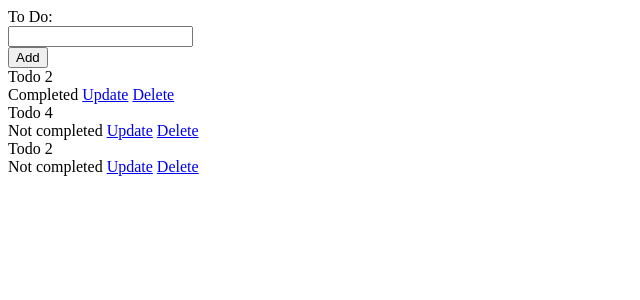
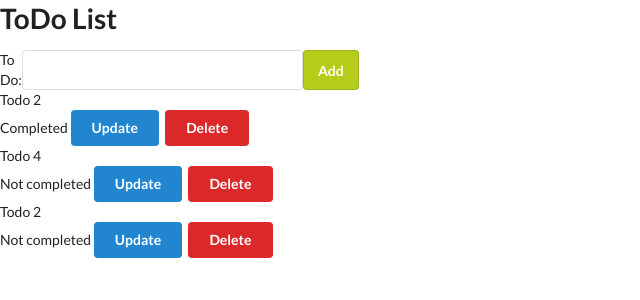
Before and after one commit to jeffnk05/flask-todoapp, a Flask app: page / in a window 1280 px wide. Shown: the top 300 px of the page, without its empty margins (0-640 px from the left). Run offline with Flask 2, Linux system fonts and the light colour scheme; data comes from the database, SQL or seed files in the repository.

Commit message:
Add some styling

```diff
--- a/templates/base.html
+++ b/templates/base.html
@@ -4,29 +4,31 @@
     <meta charset="UTF-8">
     <meta http-equiv="X-UA-Compatible" content="IE=edge">
     <meta name="viewport" content="width=device-width, initial-scale=1.0">
+    <link rel="stylesheet" href="https://cdnjs.cloudflare.com/ajax/libs/semantic-ui/2.4.1/semantic.min.css">
+    <script src="https://cdn.jsdelivr.net/npm/semantic-ui@2.4.2/dist/semantic.min.js"></script>
     <title>To Do App</title>
 </head>
 <body>
-
-    <form action="{{ url_for('add') }}" method="post">
-        <div>
+    <h1>ToDo List</h1>
+    <form class="ui form" action="{{ url_for('add') }}" method="post">
+        <div class="ui input">
             <label for="title">To Do:</label><br>
-            <input type="text" name="title"><br>
-            <input type="submit" value="Add">
+            <input class="ui input" type="text" name="title"><br>
+            <input class="ui olive button" type="submit" value="Add">
         </div>
     </form>
     {% for todo in todo_list %}
-        <div>
-            {{ todo.title }}
-        </div>
+        <div class="ui fluid container">
+            <div> {{ todo.title }} </div>
         {% if todo.complete == False %}
             <span>Not completed</span>
         {% else %}
             <span>Completed</span>
         {% endif %}
 
-        <a href="{{ url_for('update' , id=todo.id) }}">Update</a>
-        <a href="{{ url_for('delete' , id=todo.id) }}">Delete</a>
+        <a class="ui button primary" href="{{ url_for('update' , id=todo.id) }}">Update</a>
+        <a class="ui red button" href="{{ url_for('delete' , id=todo.id) }}">Delete</a>
+        </div>
     {% endfor %}
 </body>
 </html>
```
